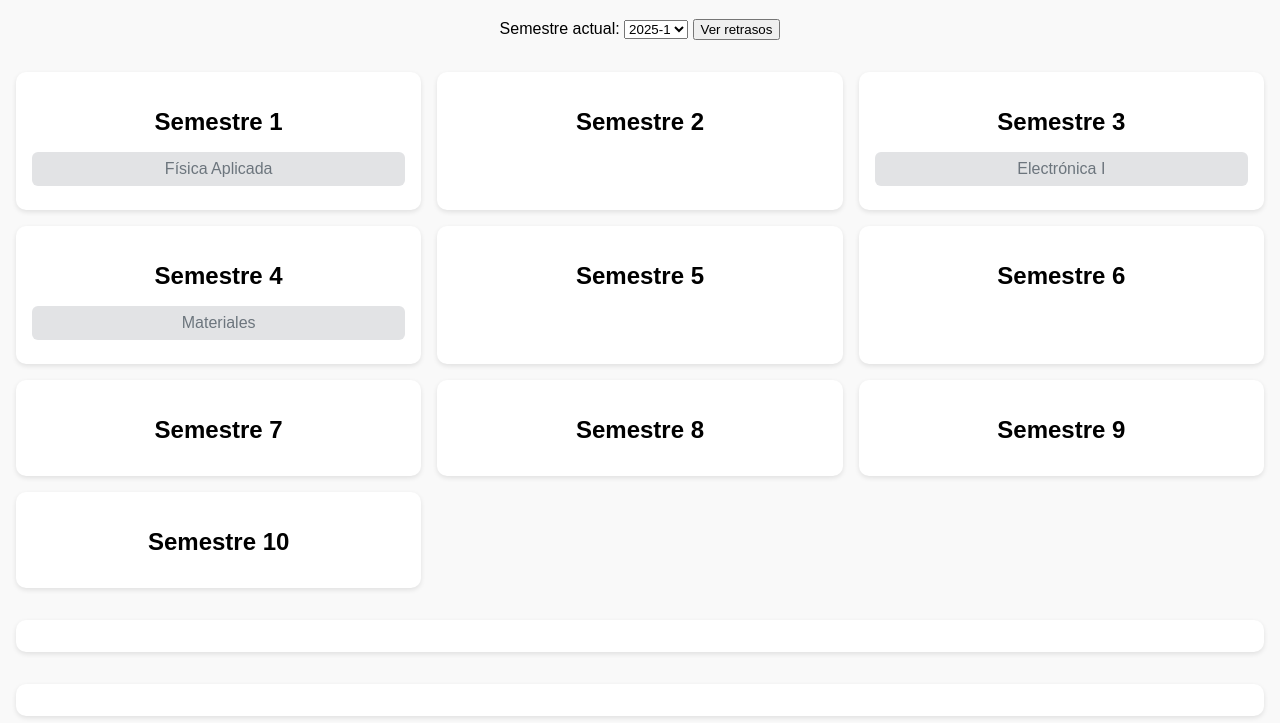
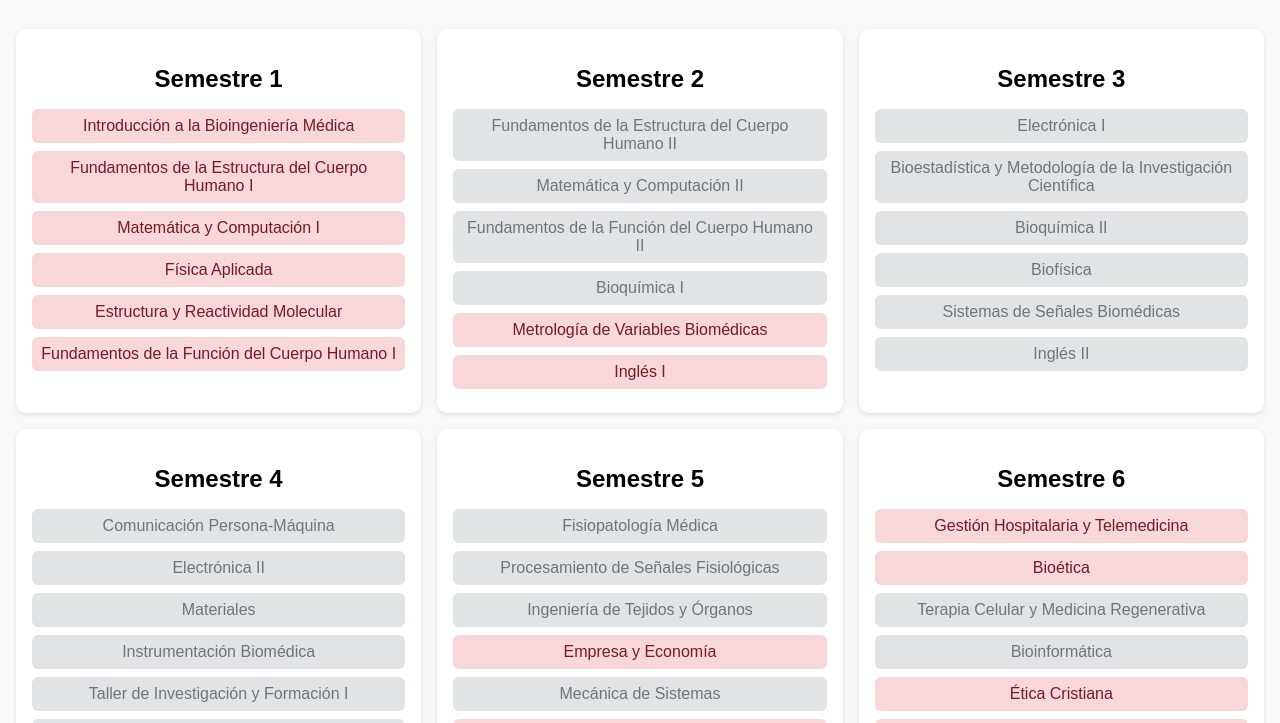
Before and after one commit to Ortegakeo/Malla-interactiva, a plain HTML site: page index.html in a window 1280 px wide. Shown: the part 77-800 px from the top of the page. Drawn offline with Linux system fonts and the light colour scheme.

Commit message:
Add files via upload

```diff
--- a/index.html
+++ b/index.html
@@ -21,51 +21,95 @@
     .cursando { background: #fff3cd; color: #856404; }
     .aprobada { background: #d4edda; color: #155724; }
     .bloqueada { background: #e2e3e5; color: #6c757d; cursor: not-allowed; }
-    #retrasos, #checklist { margin-top: 2rem; padding: 1rem; background: #fff; border-radius: 10px; box-shadow: 0 2px 5px rgba(0,0,0,0.1); }
-    #selector-semestre { margin-top: 1rem; text-align: center; }
   </style>
 </head>
 <body>
   <h1>Malla Curricular - Bioingeniería Médica</h1>
-  <div id="selector-semestre">
-    Semestre actual:
-    <select id="semestreActual">
-      <option value="2025-1">2025-1</option>
-      <option value="2025-2">2025-2</option>
-      <option value="2026-1">2026-1</option>
-      <option value="2026-2">2026-2</option>
-      <option value="2027-1">2027-1</option>
-      <option value="2027-2">2027-2</option>
-      <option value="2028-1">2028-1</option>
-      <option value="2028-2">2028-2</option>
-    </select>
-    <button onclick="mostrarRetrasos()">Ver retrasos</button>
-  </div>
   <div class="grid" id="malla"></div>
-  <div id="retrasos"></div>
-  <div id="checklist"></div>
 
   <script>
+    const malla = [
+      // Semestre 1
+      { nombre: "Introducción a la Bioingeniería Médica", semestre: 1, requisitos: [] },
+      { nombre: "Fundamentos de la Estructura del Cuerpo Humano I", semestre: 1, requisitos: [] },
+      { nombre: "Matemática y Computación I", semestre: 1, requisitos: [] },
+      { nombre: "Física Aplicada", semestre: 1, requisitos: [] },
+      { nombre: "Estructura y Reactividad Molecular", semestre: 1, requisitos: [] },
+      { nombre: "Fundamentos de la Función del Cuerpo Humano I", semestre: 1, requisitos: [] },
+
+      // Semestre 2
+      { nombre: "Fundamentos de la Estructura del Cuerpo Humano II", semestre: 2, requisitos: ["Fundamentos de la Estructura del Cuerpo Humano I"] },
+      { nombre: "Matemática y Computación II", semestre: 2, requisitos: ["Matemática y Computación I"] },
+      { nombre: "Fundamentos de la Función del Cuerpo Humano II", semestre: 2, requisitos: ["Fundamentos de la Función del Cuerpo Humano I"] },
+      { nombre: "Bioquímica I", semestre: 2, requisitos: ["Estructura y Reactividad Molecular"] },
+      { nombre: "Metrología de Variables Biomédicas", semestre: 2, requisitos: [] },
+      { nombre: "Inglés I", semestre: 2, requisitos: [] },
+
+      // Semestre 3
+      { nombre: "Electrónica I", semestre: 3, requisitos: ["Física Aplicada"] },
+      { nombre: "Bioestadística y Metodología de la Investigación Científica", semestre: 3, requisitos: ["Matemática y Computación II"] },
+      { nombre: "Bioquímica II", semestre: 3, requisitos: ["Bioquímica I"] },
+      { nombre: "Biofísica", semestre: 3, requisitos: ["Bioquímica I"] },
+      { nombre: "Sistemas de Señales Biomédicas", semestre: 3, requisitos: ["Matemática y Computación II"] },
+      { nombre: "Inglés II", semestre: 3, requisitos: ["Inglés I"] },
+
+      // Semestre 4
+      { nombre: "Comunicación Persona-Máquina", semestre: 4, requisitos: ["Matemática y Computación II"] },
+      { nombre: "Electrónica II", semestre: 4, requisitos: ["Electrónica I"] },
+      { nombre: "Materiales", semestre: 4, requisitos: ["Física Aplicada", "Estructura y Reactividad Molecular"] },
+      { nombre: "Instrumentación Biomédica", semestre: 4, requisitos: ["Sistemas de Señales Biomédicas"] },
+      { nombre: "Taller de Investigación y Formación I", semestre: 4, requisitos: ["Electrónica I", "Bioestadística y Metodología de la Investigación Científica", "Bioquímica II", "Biofísica", "Sistemas de Señales Biomédicas", "Inglés II"] },
+      { nombre: "Inglés III", semestre: 4, requisitos: ["Inglés II"] },
+
+      // Semestre 5
+      { nombre: "Fisiopatología Médica", semestre: 5, requisitos: ["Fundamentos de la Función del Cuerpo Humano II"] },
+      { nombre: "Procesamiento de Señales Fisiológicas", semestre: 5, requisitos: ["Sistemas de Señales Biomédicas", "Instrumentación Biomédica"] },
+      { nombre: "Ingeniería de Tejidos y Órganos", semestre: 5, requisitos: ["Bioquímica II"] },
+      { nombre: "Empresa y Economía", semestre: 5, requisitos: [] },
+      { nombre: "Mecánica de Sistemas", semestre: 5, requisitos: ["Física Aplicada"] },
+      { nombre: "Introducción a la Fe", semestre: 5, requisitos: [] },
+      { nombre: "Certificación I", semestre: 5, requisitos: [] },
+
+      // Semestre 6
+      { nombre: "Gestión Hospitalaria y Telemedicina", semestre: 6, requisitos: [] },
+      { nombre: "Bioética", semestre: 6, requisitos: [] },
+      { nombre: "Terapia Celular y Medicina Regenerativa", semestre: 6, requisitos: ["Fundamentos de la Función del Cuerpo Humano II"] },
+      { nombre: "Bioinformática", semestre: 6, requisitos: ["Biofísica"] },
+      { nombre: "Ética Cristiana", semestre: 6, requisitos: [] },
+      { nombre: "Certificación II", semestre: 6, requisitos: [] },
+
+      // Semestre 7
+      { nombre: "Inteligencia Artificial", semestre: 7, requisitos: ["Bioinformática"] },
+      { nombre: "Neuroingeniería", semestre: 7, requisitos: ["Fundamentos de la Función del Cuerpo Humano I", "Ingeniería de Tejidos y Órganos"] },
+      { nombre: "Biomecánica", semestre: 7, requisitos: ["Fundamentos de la Estructura del Cuerpo Humano I", "Física Aplicada"] },
+      { nombre: "Farmacología Molecular", semestre: 7, requisitos: ["Bioquímica II", "Fisiopatología Médica"] },
+      { nombre: "Metodología de Proyectos", semestre: 7, requisitos: ["Bioestadística y Metodología de la Investigación Científica"] },
+      { nombre: "Certificación III", semestre: 7, requisitos: [] },
+
+      // Semestre 8
+      { nombre: "Robótica", semestre: 8, requisitos: ["Matemática y Computación I", "Matemática y Computación II", "Fundamentos de la Función del Cuerpo Humano I"] },
+      { nombre: "Imágenes Biomédicas", semestre: 8, requisitos: ["Fundamentos de la Estructura del Cuerpo Humano I", "Física Aplicada"] },
+      { nombre: "Electivo I", semestre: 8, requisitos: [] },
+      { nombre: "Práctica I", semestre: 8, requisitos: ["Inteligencia Artificial", "Neuroingeniería", "Biomecánica", "Farmacología Molecular", "Metodología de Proyectos"] },
+      { nombre: "Nanotecnología", semestre: 8, requisitos: ["Bioquímica I", "Bioquímica II", "Materiales"] },
+      { nombre: "Taller de Investigación y Formación II", semestre: 8, requisitos: ["Inteligencia Artificial", "Neuroingeniería", "Biomecánica", "Farmacología Molecular", "Metodología de Proyectos"] },
+
+      // Semestre 9
+      { nombre: "Práctica II", semestre: 9, requisitos: ["Práctica I", "Taller de Investigación y Formación II"] },
+      { nombre: "Radioterapia y Bioseguridad", semestre: 9, requisitos: ["Física Aplicada"] },
+      { nombre: "Electivo II", semestre: 9, requisitos: [] },
+      { nombre: "Implantología y Biomateriales", semestre: 9, requisitos: ["Materiales"] },
+      { nombre: "Electivo III", semestre: 9, requisitos: [] },
+
+      // Semestre 10
+      { nombre: "Proyecto de Bioingeniería Médica", semestre: 10, requisitos: ["Práctica II"] }
+    ];
+
     const estados = ["pendiente", "cursando", "aprobada"];
-    let progreso = JSON.parse(localStorage.getItem("progresoMalla")) || {};
-
-    function getSemestreActual() {
-      return document.getElementById("semestreActual").value;
-    }
-
-    function compararSemestres(a, b) {
-      const [aY, aS] = a.split("-").map(Number);
-      const [bY, bS] = b.split("-").map(Number);
-      return (aY - bY) * 2 + (aS - bS);
-    }
+    const progreso = JSON.parse(localStorage.getItem("progresoMalla")) || {};
 
     function puedeDesbloquear(asig) {
-      const actual = getSemestreActual();
-      const requisitosOk = asig.requisitos.every(req => {
-        const r = progreso[req];
-        return r?.estado === "aprobada" && compararSemestres(r.semestre, actual) < 0;
-      });
-      return requisitosOk && asig.semestreAcademico === actual;
+      return asig.requisitos.every(req => progreso[req] === "aprobada");
     }
 
     function renderMalla() {
@@ -78,9 +122,9 @@
         bloque.innerHTML = `<h2>Semestre ${semestre}</h2>`;
 
         malla.filter(a => a.semestre === semestre).forEach(asig => {
-          const data = progreso[asig.nombre] || { estado: "pendiente", semestre: null };
+          const estado = progreso[asig.nombre] || "pendiente";
           const puede = puedeDesbloquear(asig);
-          const estadoClase = puede || data.estado === "aprobada" ? data.estado : "bloqueada";
+          const estadoClase = puede || estado === "aprobada" ? estado : "bloqueada";
 
           const div = document.createElement("div");
           div.className = `asignatura ${estadoClase}`;
@@ -88,16 +132,14 @@
 
           if (estadoClase !== "bloqueada") {
             div.addEventListener("click", () => {
-              let i = estados.indexOf(data.estado);
-              let nuevoEstado = estados[(i + 1) % estados.length];
-              progreso[asig.nombre] = {
-                estado: nuevoEstado,
-                semestre: nuevoEstado === "aprobada" ? getSemestreActual() : null
-              };
+              let actual = progreso[asig.nombre] || "pendiente";
+              let siguiente = estados[(estados.indexOf(actual) + 1) % estados.length];
+              progreso[asig.nombre] = siguiente;
               localStorage.setItem("progresoMalla", JSON.stringify(progreso));
               renderMalla();
-              mostrarRetrasos();
             });
+          } else {
+            div.title = `Requiere: ${asig.requisitos.join(", ")}`;
           }
 
           bloque.appendChild(div);
@@ -107,50 +149,6 @@
       }
     }
 
-    function mostrarRetrasos() {
-      const actual = getSemestreActual();
-      const retrasos = [];
-      const checklistItems = [];
-
-      malla.forEach(asig => {
-        const estado = progreso[asig.nombre]?.estado || "pendiente";
-
-        if (estado === "pendiente") {
-          const dictado = asig.semestreAcademico;
-
-          const requisitos = asig.requisitos;
-          const requisitosAprobados = requisitos.every(req => progreso[req]?.estado === "aprobada");
-
-          if (!requisitosAprobados && compararSemestres(actual, dictado) > 0) {
-            const retraso = compararSemestres(actual, dictado);
-            const años = Math.floor(retraso / 2);
-            const sems = retraso % 2;
-            const tiempo = `${años > 0 ? `${años} año${años > 1 ? 's' : ''}` : ''}${sems > 0 ? ` y ${sems} semestre` : ''}`.trim();
-
-            const causa = requisitos.map(r => `${r} (${progreso[r]?.estado || "pendiente"})`).join(", ");
-
-            retrasos.push(`⏳ <b>${asig.nombre}</b> debía dictarse en <b>${dictado}</b> y se retrasa al menos ${tiempo}. Requiere: ${causa}`);
-
-            checklistItems.push(`<label><input type="checkbox"> ${asig.nombre} (retraso: ${tiempo})</label>`);
-          }
-        }
-      });
-
-      document.getElementById("retrasos").innerHTML = retrasos.length
-        ? `<h3>🔔 Retrasos detectados:</h3><ul>${retrasos.map(r => `<li>${r}</li>`).join("")}</ul>`
-        : "✅ Sin retrasos detectados.";
-
-      document.getElementById("checklist").innerHTML = checklistItems.length
-        ? `<h3>📋 Checklist de asignaturas retrasadas:</h3><div>${checklistItems.join("<br>")}</div>`
-        : "";
-    }
-
-    const malla = [
-      { nombre: "Física Aplicada", semestre: 1, semestreAcademico: "2026-1", requisitos: [] },
-      { nombre: "Electrónica I", semestre: 3, semestreAcademico: "2026-1", requisitos: ["Física Aplicada"] },
-      { nombre: "Materiales", semestre: 4, semestreAcademico: "2026-2", requisitos: ["Física Aplicada"] }
-    ];
-
     renderMalla();
   </script>
 </body>
```
